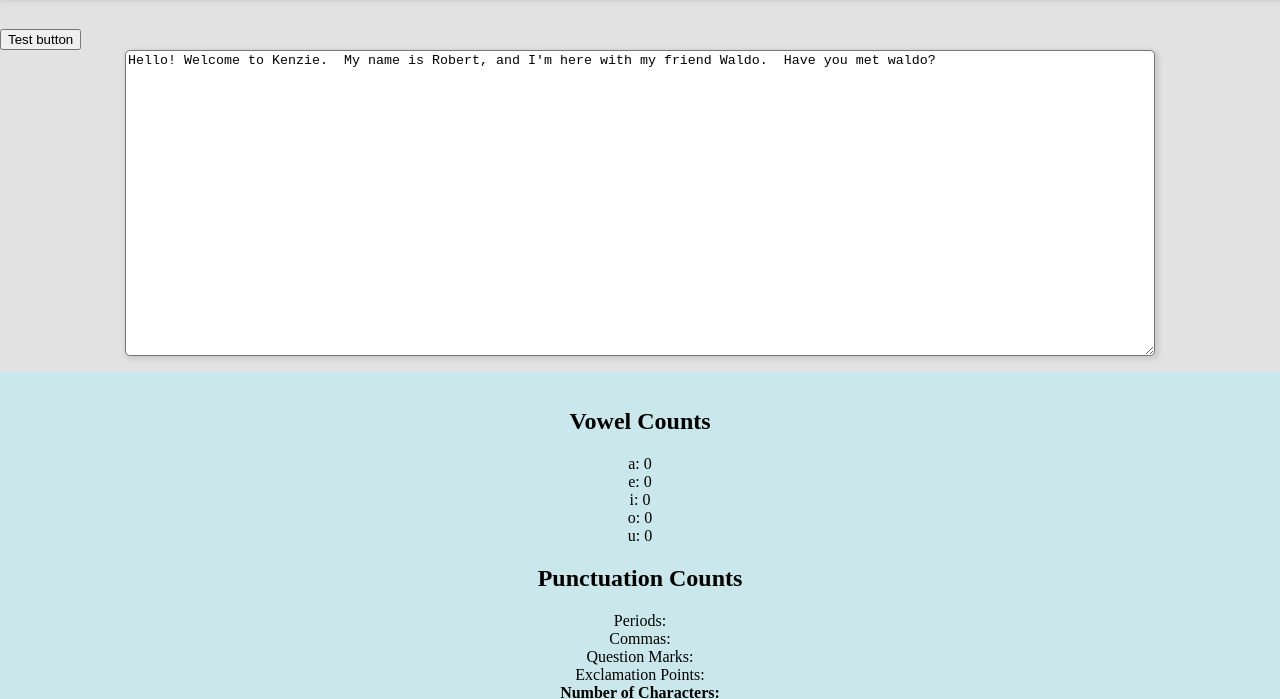
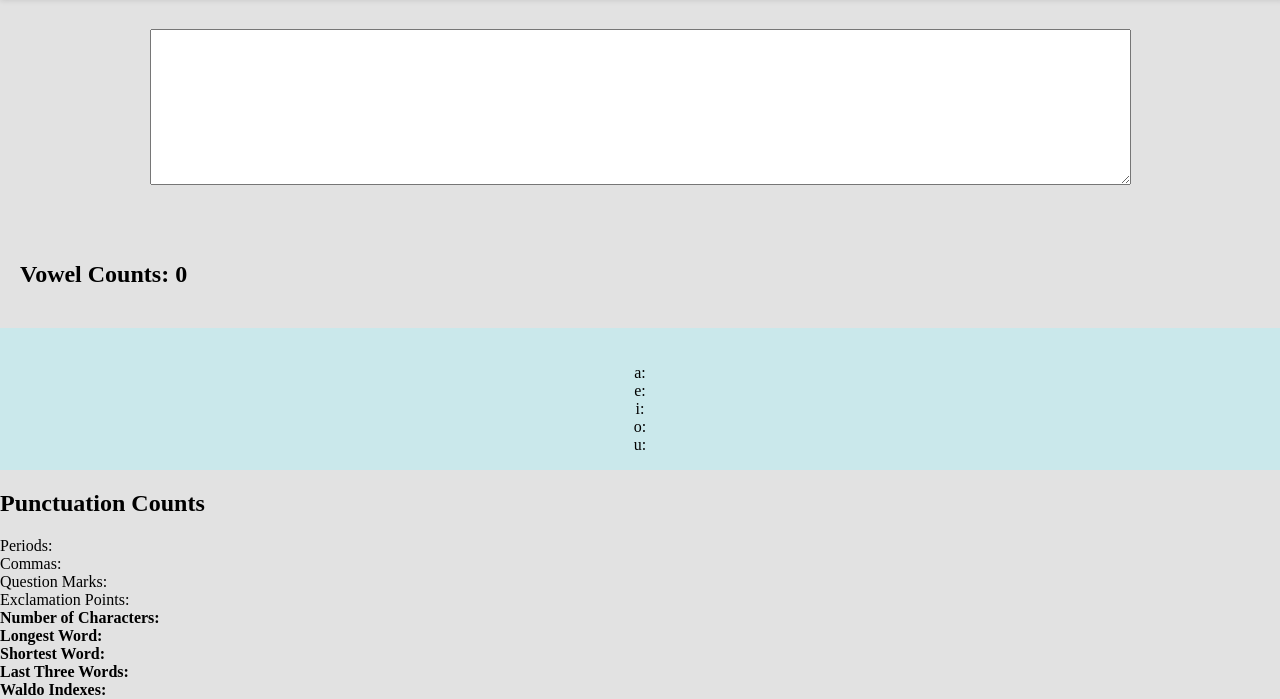
Before and after one commit to chrisdev22/Lamp-Code-Editor, a plain HTML site: page index.html in a window 1280 px wide. Shown: the part 104-803 px from the top of the page. Drawn offline with Linux system fonts and the light colour scheme.

Commit message:
Added the sections for the project

```diff
--- a/code.js
+++ b/code.js
@@ -1,13 +1,12 @@
 let textArea = document.getElementById("text");
 let results = document.getElementById("results");
-let testButton = document.getElementById("testButton");
 
 // Your Code Here.
 
-/* Created the Key Up Event Listener.*/
+// Created handleKeyUp Event Listener & Function
 
 let result = {
-        text: "Welcome to Kenzie Academy! My name is Scott Summers (Not a member of the X-men). We are in search of Waldo. He is an expert master in the hide and seek game. Can you help us find him if you can?",
+    text: "",
     vowels: {
         a: 0,
         e: 0,
@@ -29,7 +28,12 @@ let result = {
     waldoIndexes: [],
 }
 
-// textArea.addEventListener("keyup", handleKeyUp)
+// Added a textArea event listener to keyup
+
+textArea.addEventListener("keyup", handleKeyUp)
+document.getElementById("vowels").innerHTML = count;
+
+// Developed the vowelChecker to verify vowels
 
 let textToArray = (text) => text.split(" ")
 
@@ -39,21 +43,13 @@ let result = {
 
     for (letter of charactersArray) {
 
-            // if (letter = "a" || "A") {results.vowels.a += 1}
-
-            // if (letter = "e" || "E") {results.vowels.a += 1}
-
-            // if (letter = "i" || "I") {results.vowels.a += 1}
-
-            // if (letter = "o" || "O") {results.vowels.a += 1}
-
-            // if (letter = "u" || "U") {results.vowels.a += 1}
-
         if(result.vowels.hasOwnProperty(letter.toLowerCase())) {
             result.vowels[letter.toLowerCase()] += 1
         }
     }
 }
+
+// Created a punctuationChecker to verify punctuation
 
 let punctuationChecker = function(charactersArray) {
     for(mark of charactersArray)
@@ -64,6 +60,8 @@ let result = {
     if(mark === "?"){result.punctuation.questionMark += 1}
 
 }
+
+// Created a numWordChecker to verify how many words there are.
 
 let numWordChecker = function(string) {
     charactersArray = string.split("")
@@ -79,6 +77,8 @@ let result = {
 
 }
 
+// Developed an analyser function to output the results.
+
 let analyser = function () {
 
     vowelChecker(result.text)
@@ -92,6 +92,8 @@ let result = {
     console.log(result.numCharacters)
 
 }
+
+// Each View details the vowels to work with.
 
 let aView = document.querySelector("#a")
 aView.innerHTML = `a: ${result.vowels.a}`
@@ -108,6 +110,8 @@ let result = {
 let uView = document.querySelector("#u")
 uView.innerHTML = `u: ${result.vowels.u}`
 
+// Developed the variables with querySelectors for rendering.
+
 let periods = document.querySelector("#periods")
 let commas = document.querySelector("#commas")
 let questionMarks = document.querySelector("#questionsMarks")
@@ -121,56 +125,6 @@ let result = {
 let lastThreeWords = document.querySelector("#lastThreeWords")
 let waldos = document.querySelector("#waldos")
 
-testButton.addEventListener("click", analyser)
+// Last thing to do was invoking the textArea for testing.
+
 textArea.addEventListener("keyup", analyser)
-
-
-
-    // newData.text = text
-    // newData.vowels = getVowels(text)
-    // newData.punctuation = getPunct(text)
-    // newData.numCharacters = text.length
-    // newData.numWords = textWordsArray.length
-    // newData.longestWord = getLongestWord(textWordsArray)
-    // newData.shortestWord = getShortestWord(textWordsArray)
-    // newData.lastThreeWords = getLastThreeWords(textWordsArray)
-    // newData.waldoIndexes = getWaldoIndices(text)
-    // // console.log({newData, textWordsArray})
-    // displayResults(newData)
-    // Zach said "Write classes and divs on HTML. It will appear."
-
-// function getVowels(dataString) {
-
-// }
-
-// function getPunct(dataString) {
-
-// }
-
-// function getWords(dataString) {
-
-// }
-
-// function getLongestWord(dataString) {
-
-// }
-
-// function getShortestWord(dataString) {
-
-// }
-
-// function getLastThreeWords(wordArray) {
-//     return wordArray.slice(-3)
-// }
-
-// function getWaldoIndices(dataString) {
-
-// }
-
-// function displayResults(dataObject) {
-
-// }
-
-// function diaplayObj(obj) {
-
-// }
--- a/index.html
+++ b/index.html
@@ -7,7 +7,6 @@
       name="viewport"
       content="width=device-width, initial-scale=1, shrink-to-fit=no"
     />
-
     <meta name="description" content="Kenzie" />
     <meta name="author" content="Kenzie" />
     <meta name="keywords" content="Kenzie" />
@@ -22,20 +21,60 @@
   <body>
     <h1>Kenzie Docs</h1>
 
+    <!-- Word Counter -->
+
+    <textarea id="word" oninput="countWord()" rows="10" cols="120"></textarea>
+
+    <br><br>
+
+<h2 class="vowelCounter">Vowel Counts:
+    <span id="show">0</span>
+</h2>
+
+<script>
+  function countWord() {
+
+      // Get the input text value
+      let words = document
+          .getElementById("word").value;
+
+      // Initialize the word counter
+      let count = 0;
+
+      // Split the words on each
+      // space character
+      let split = words.split('');
+
+      // Loop through the words and
+      // increase the counter when
+      // each split word is not empty
+      for (let i = 0; i < split.length; i++) {
+          if (split[i] != "") {
+              count += 1;
+          }
+      }
+
+      // Display it as output
+      document.getElementById("show")
+          .innerHTML = count;
+  }
+</script>
+
     <div class="content">
-    <button id="testButton">Test button</button>
-      <textarea id="text">Hello! Welcome to Kenzie.  My name is Robert, and I'm here with my friend Waldo.  Have you met waldo?</textarea>
+    <!-- <button id="testButton">Test button</button> -->
+
     </div>
 
     <div id="results">
 
-      <div id="vowelCounts"><h2>Vowel Counts</h2>
+      <p div id="vowelCounts"><h2></h2>
         <div id="a">a:</div>
         <div id="e">e:</div>
         <div id="i">i:</div>
         <div id="o">o:</div>
         <div id="u">u:</div>
       </div>
+      </p>
 
       <div id="punctuationCounts"><h2>Punctuation Counts</h2></div>
 
@@ -56,11 +95,6 @@
 
     </div>
 
-
-
-
-
-    <div id="results"></div>
     <script src="code.js"></script>
   </body>
 </html>
--- a/style.css
+++ b/style.css
@@ -31,3 +31,13 @@ h1 {
   margin: 1em auto;
   padding: 1em;
 }
+
+textarea {
+  display: block;
+  margin-left: auto;
+  margin-right: auto;
+}
+
+.vowelCounter {
+  padding: 20px;
+}
```
Lines whose indentation alone changed are shown as unchanged.
